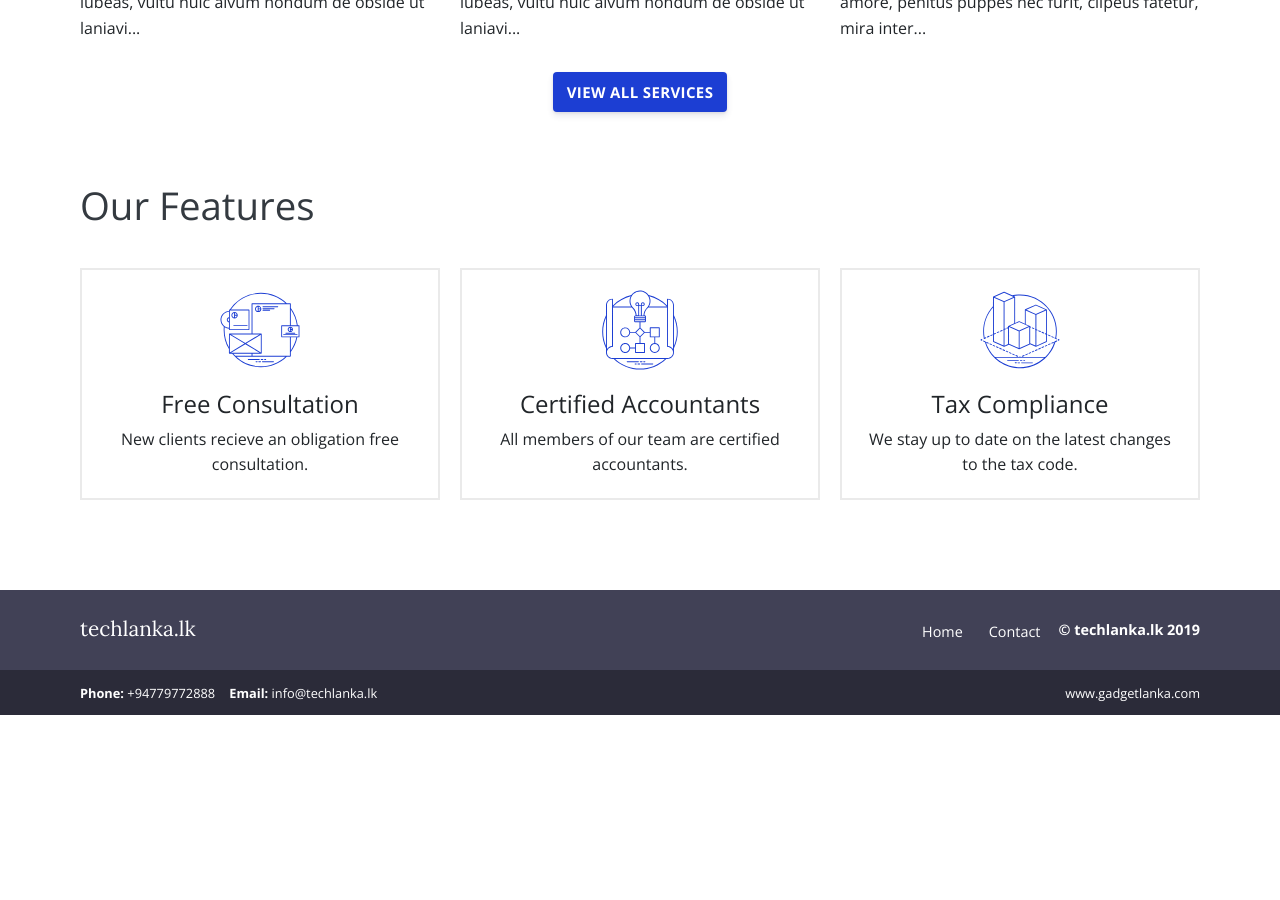
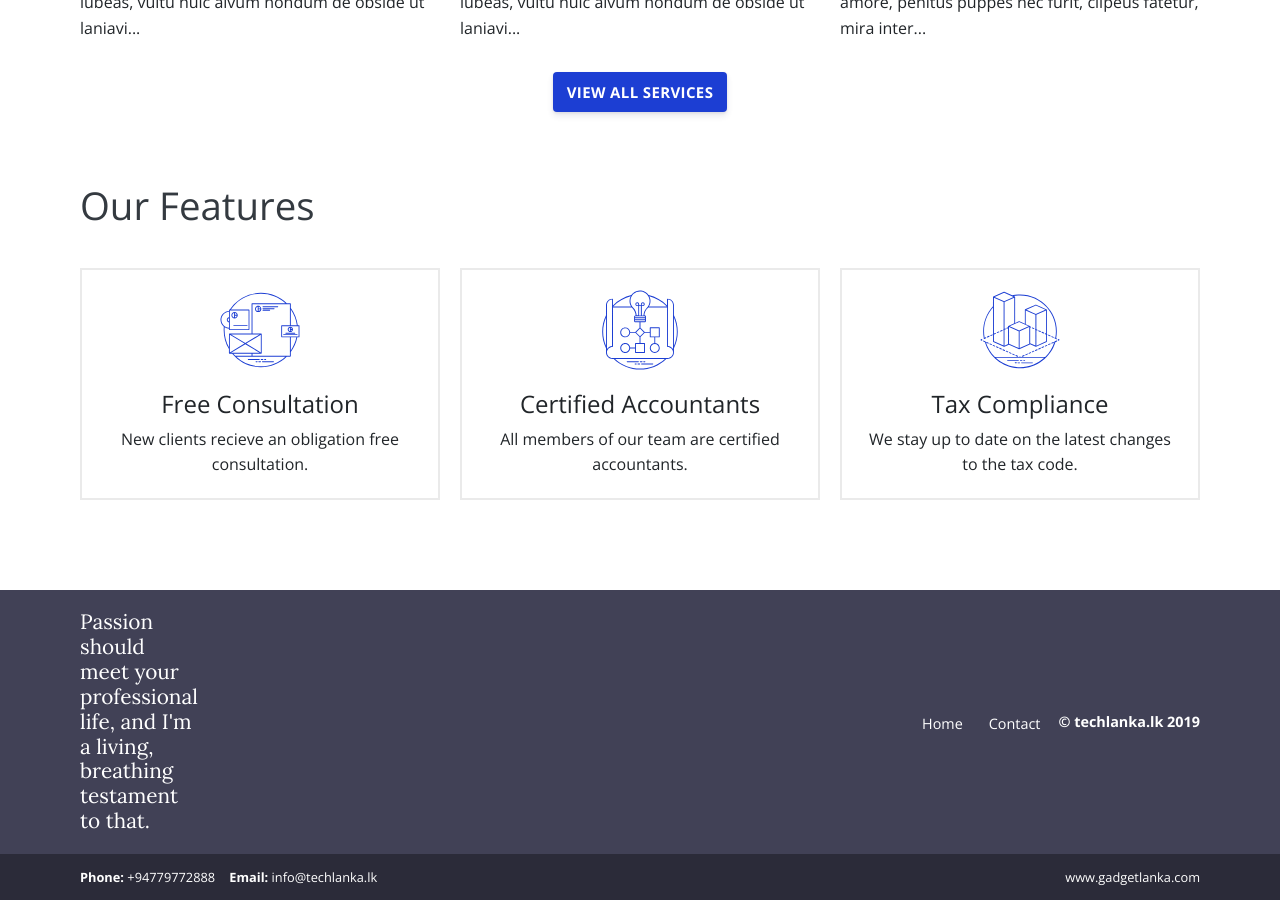
Before and after one commit to techlanka/business, a Jekyll site: the page built from index.html, in a window 1280 px wide and 900 px high, scrolled down 965 px. Built offline with Jekyll 4.4.1, drawn with Linux system fonts in a browser that asks for light colours; before the commit the page ends 1680 px from its top, so only the background shows below that.

Commit message:
Update footer.html

```diff
--- a/_includes/footer.html
+++ b/_includes/footer.html
@@ -3,7 +3,7 @@
     <div class="row">
       <div class="col-12">
         <div class="footer">
-          <h4 class="footer-title">{{site.title}}</h4>
+          <h5 class="footer-title">Passion should meet your professional life, and I'm a living, breathing testament to that.</h5>
           <ul class="footer-menu">
             <li><a href="{{site.baseurl}}/">Home</a></li>
             <li><a href="{{site.baseurl}}/contact">Contact</a></li>
```
